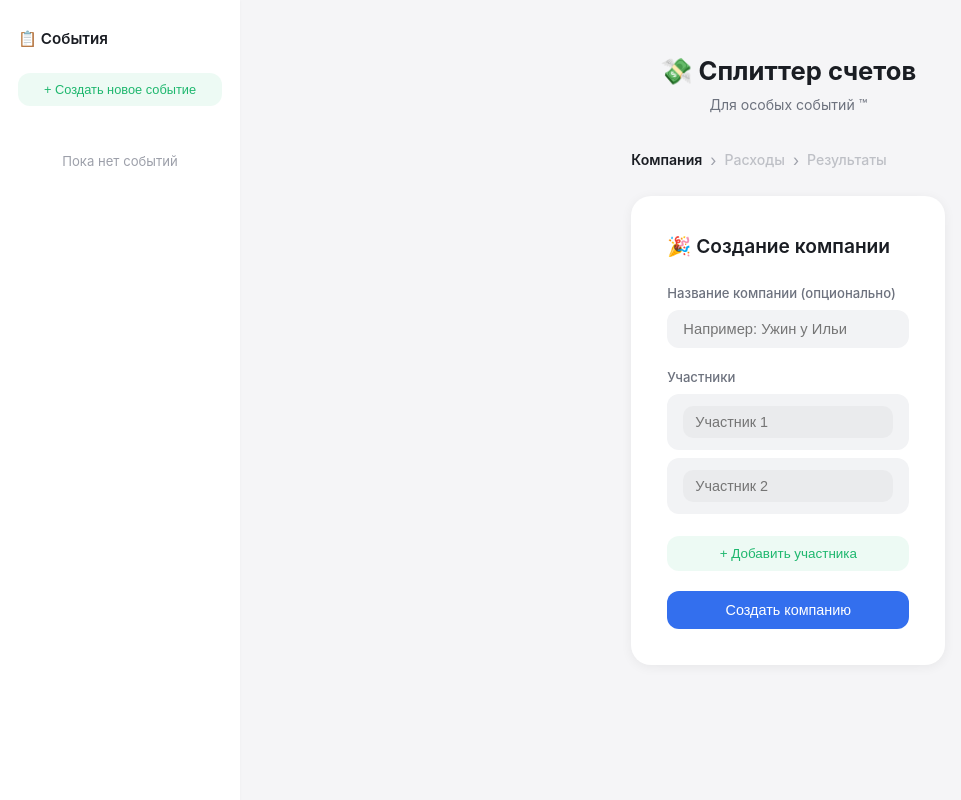
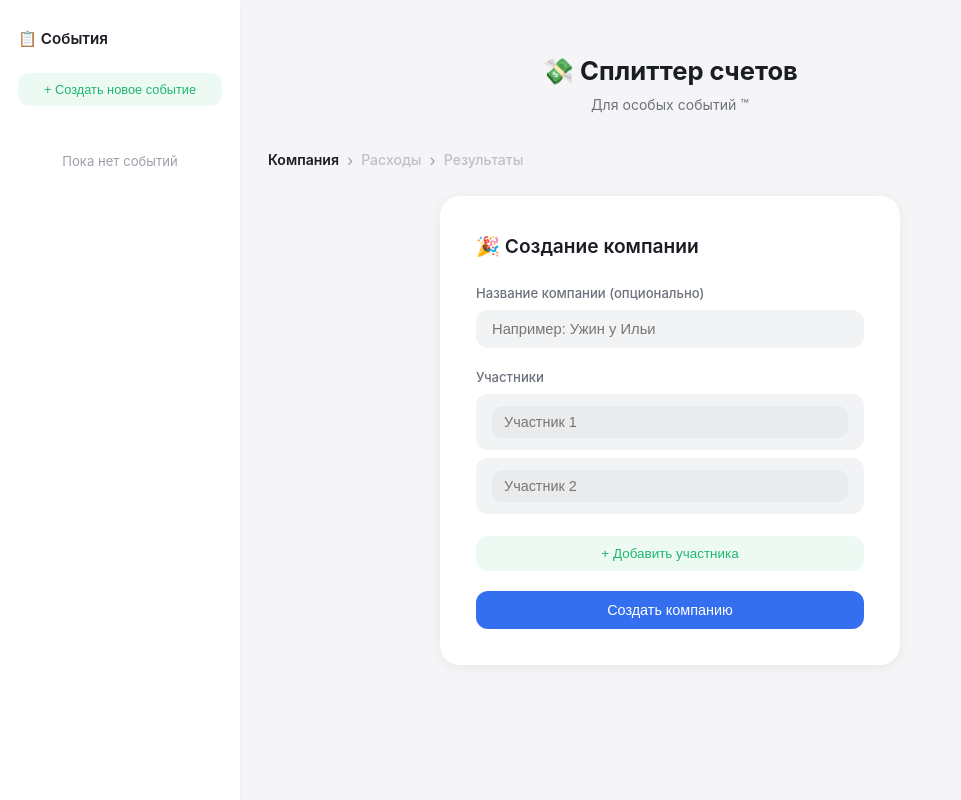
Before and after one commit to darfl/test-project, a React (Vite) app in the folder frontend/: page / in a window 1280 px wide. Shown: the whole page, without its empty margins (0-961 px from the left). Built offline with nearby package versions, Linux system fonts and the light colour scheme.

Commit message:
fix верстки

```diff
--- a/frontend/src/styles/App.css
+++ b/frontend/src/styles/App.css
@@ -160,10 +160,14 @@ body {
 
 /* ========== Main content ========== */
 .main-content {
-  max-width: calc(860px + 1cm);
+  flex: 1;
+  max-width: 860px;
+  padding: 36px 28px;
+}
+
+.no-sidebar .main-content {
+  max-width: 780px;
   margin: 0 auto;
-  padding: 36px 28px;
-  padding-left: calc(28px + 1.5cm);
 }
 
 .app-header {
```
